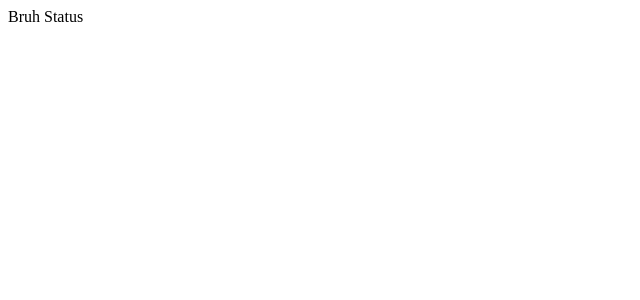
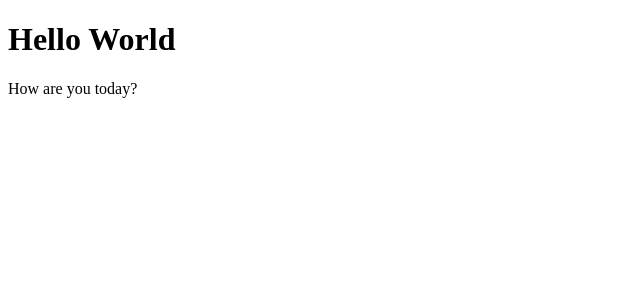
Before and after one commit to JonBaltz/steganography-website, a React app: page / in a window 1280 px wide. Shown: the top 300 px of the page, without its empty margins (0-640 px from the left). Built offline with nearby package versions, Linux system fonts and the light colour scheme.

Commit message:
Create component for main app

```diff
--- /dev/null
+++ b/src/components/app.jsx
@@ -0,0 +1,18 @@
+import React, { Component } from "react";
+
+class App extends Component {
+	constructor(props) {
+		super(props);
+	}
+
+	render() {
+		return (
+			<div>
+				<h1>Hello World</h1>
+				<p>How are you today?</p>
+			</div>
+		);
+	}
+}
+
+export default App;
--- a/src/index.js
+++ b/src/index.js
@@ -1,8 +1,5 @@
 import React from "react";
 import ReactDOM from "react-dom";
-
-const App = () => {
-	return <div>Bruh Status</div>
-};
+import App from "./components/app.jsx";
 
 ReactDOM.render(<App />, document.querySelector("#app"));
```
